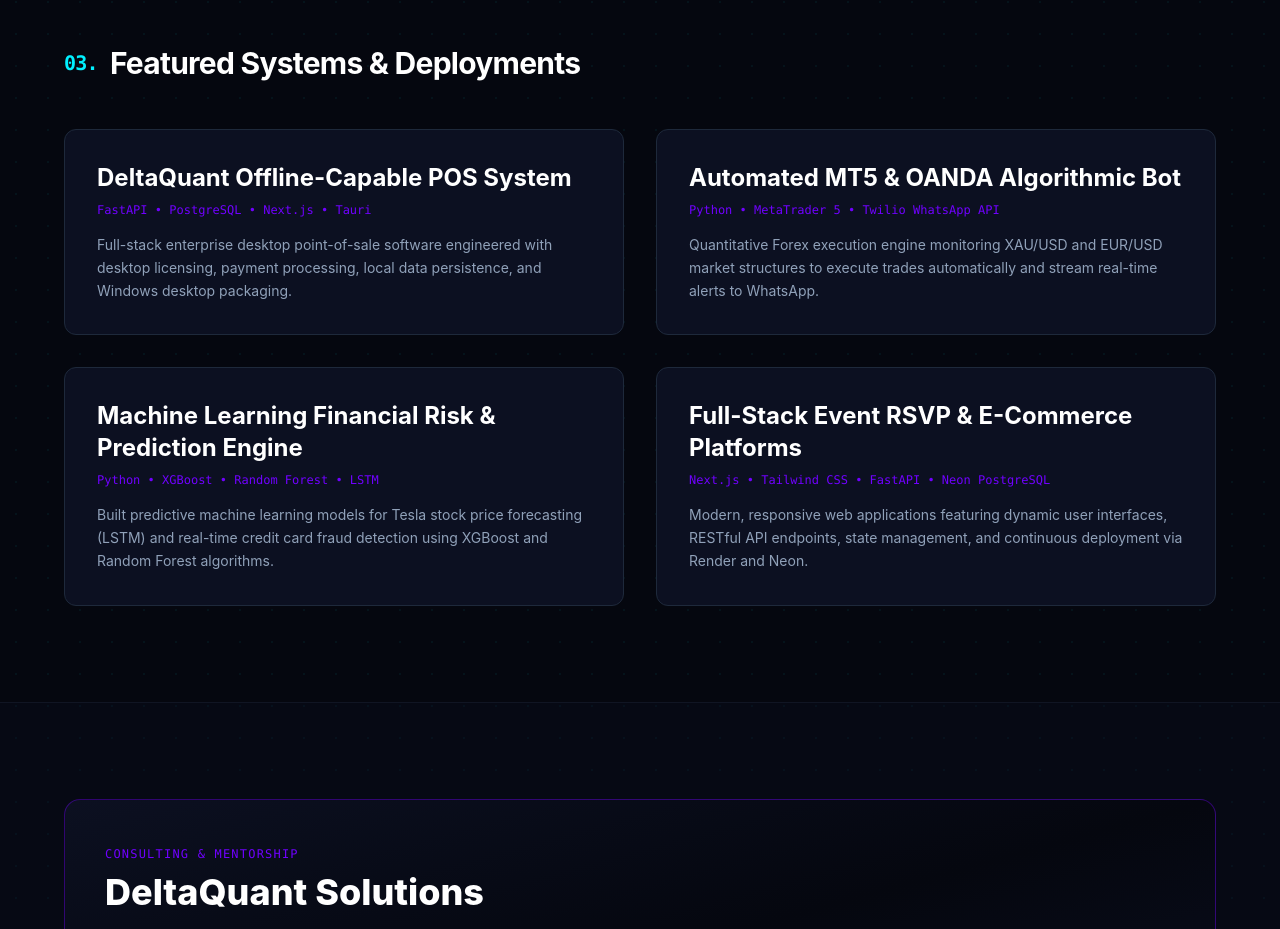
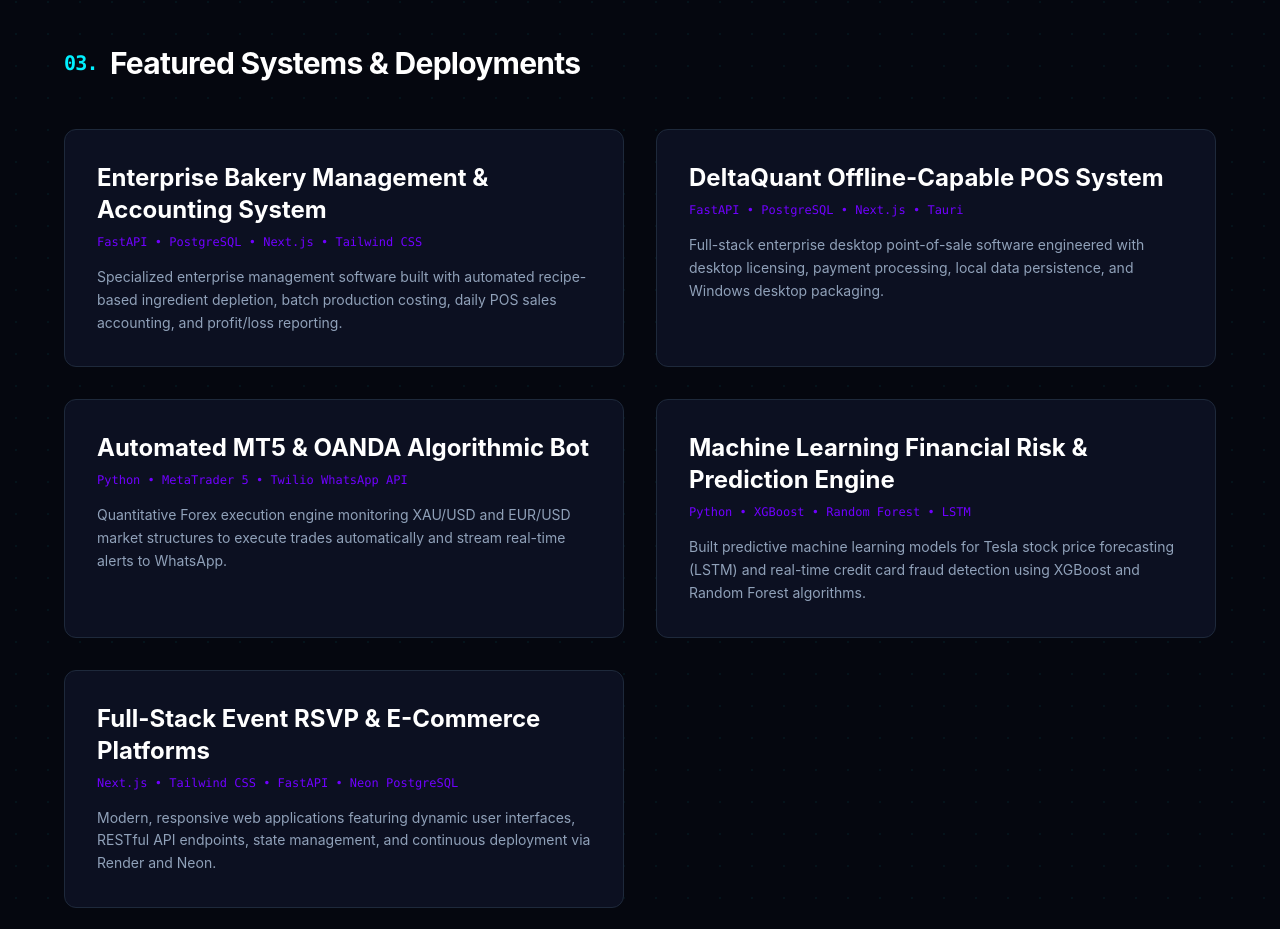
Before and after one commit to emekafelix243/portfolio-frontend, a Next.js app: page / in a window 1280 px wide. Shown: the part 1838-2767 px from the top of the page. Built offline with nearby package versions, Linux system fonts and the light colour scheme.

Commit message:
Add Bakery Management System to featured projects

```diff
--- a/app/page.tsx
+++ b/app/page.tsx
@@ -192,6 +192,11 @@
           <div className="grid md:grid-cols-2 gap-8">
             {[
               {
+                title: 'Enterprise Bakery Management & Accounting System',
+                tech: 'FastAPI • PostgreSQL • Next.js • Tailwind CSS',
+                desc: 'Specialized enterprise management software built with automated recipe-based ingredient depletion, batch production costing, daily POS sales accounting, and profit/loss reporting.'
+              },
+              {
                 title: 'DeltaQuant Offline-Capable POS System',
                 tech: 'FastAPI • PostgreSQL • Next.js • Tauri',
                 desc: 'Full-stack enterprise desktop point-of-sale software engineered with desktop licensing, payment processing, local data persistence, and Windows desktop packaging.'
```
